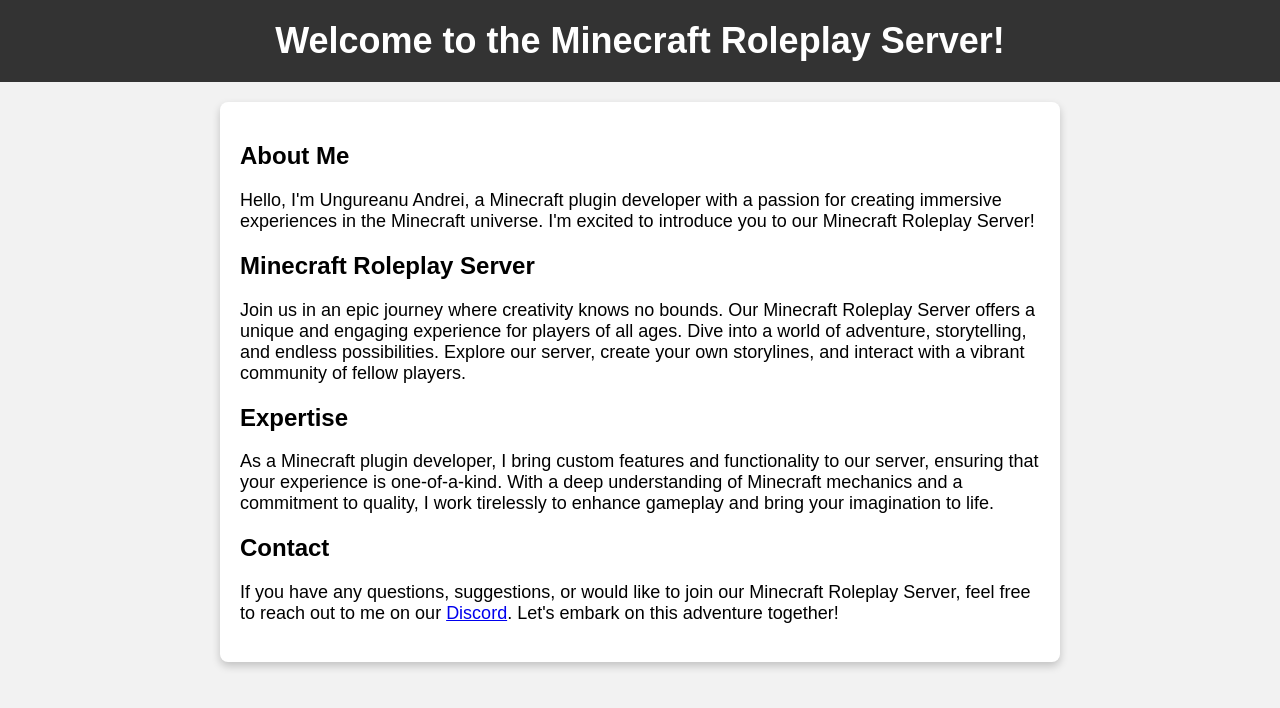
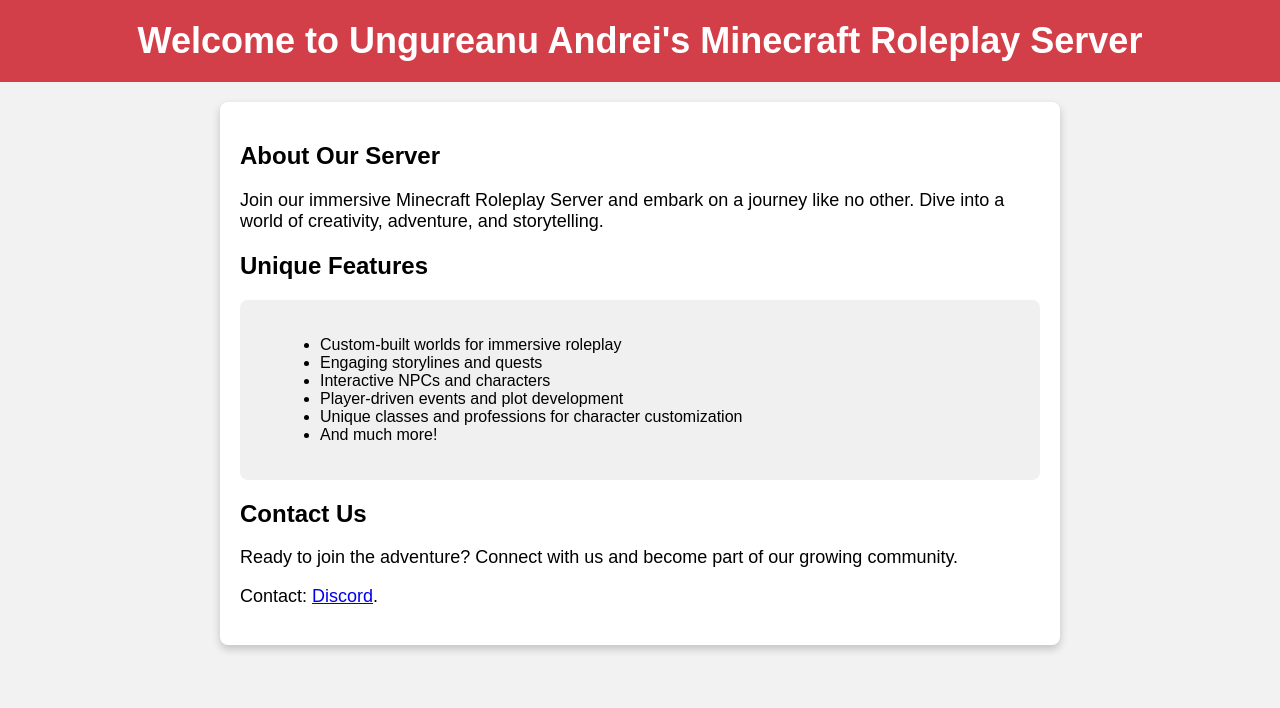
Before and after one commit to GigelllFranaruuu/website, a plain HTML site: page index.html in a window 1280 px wide. Drawn offline with Linux system fonts and the light colour scheme.

Commit message:
Update index.html

```diff
--- a/index.html
+++ b/index.html
@@ -3,7 +3,7 @@
 <head>
     <meta charset="UTF-8">
     <meta name="viewport" content="width=device-width, initial-scale=1.0">
-    <title>Ungureanu Andrei - Minecraft Roleplay Server</title>
+    <title>Ungureanu Andrei's Minecraft Roleplay Server</title>
     <style>
         body {
             font-family: Arial, sans-serif;
@@ -12,7 +12,7 @@
             padding: 0;
         }
         header {
-            background-color: #333;
+            background-color: #d33f49; /* Red */
             color: #fff;
             padding: 20px;
             text-align: center;
@@ -32,24 +32,40 @@
             box-shadow: 0 4px 8px 0 rgba(0, 0, 0, 0.2);
             border-radius: 8px;
         }
+        .features {
+            background-color: #f0f0f0; /* Light Gray */
+            padding: 20px;
+            border-radius: 8px;
+        }
+        ul {
+            list-style-type: disc;
+            margin-left: 20px;
+        }
     </style>
 </head>
 <body>
     <header>
-        <h1>Welcome to the Minecraft Roleplay Server!</h1>
+        <h1>Welcome to Ungureanu Andrei's Minecraft Roleplay Server</h1>
     </header>
     <div class="container">
-        <h2>About Me</h2>
-        <p>Hello, I'm Ungureanu Andrei, a Minecraft plugin developer with a passion for creating immersive experiences in the Minecraft universe. I'm excited to introduce you to our Minecraft Roleplay Server!</p>
+        <h2>About Our Server</h2>
+        <p>Join our immersive Minecraft Roleplay Server and embark on a journey like no other. Dive into a world of creativity, adventure, and storytelling.</p>
 
-        <h2>Minecraft Roleplay Server</h2>
-        <p>Join us in an epic journey where creativity knows no bounds. Our Minecraft Roleplay Server offers a unique and engaging experience for players of all ages. Dive into a world of adventure, storytelling, and endless possibilities. Explore our server, create your own storylines, and interact with a vibrant community of fellow players.</p>
+        <h2>Unique Features</h2>
+        <div class="features">
+            <ul>
+                <li>Custom-built worlds for immersive roleplay</li>
+                <li>Engaging storylines and quests</li>
+                <li>Interactive NPCs and characters</li>
+                <li>Player-driven events and plot development</li>
+                <li>Unique classes and professions for character customization</li>
+                <li>And much more!</li>
+            </ul>
+        </div>
 
-        <h2>Expertise</h2>
-        <p>As a Minecraft plugin developer, I bring custom features and functionality to our server, ensuring that your experience is one-of-a-kind. With a deep understanding of Minecraft mechanics and a commitment to quality, I work tirelessly to enhance gameplay and bring your imagination to life.</p>
-
-        <h2>Contact</h2>
-        <p>If you have any questions, suggestions, or would like to join our Minecraft Roleplay Server, feel free to reach out to me on our  <a href="https://discord.gg/azX3hBrEED">Discord</a>. Let's embark on this adventure together!</p>
+        <h2>Contact Us</h2>
+        <p>Ready to join the adventure? Connect with us and become part of our growing community.</p>
+        <p>Contact: <a href="https://discord.gg/azX3hBrEED">Discord</a>.</p>
     </div>
 </body>
 </html>
```
